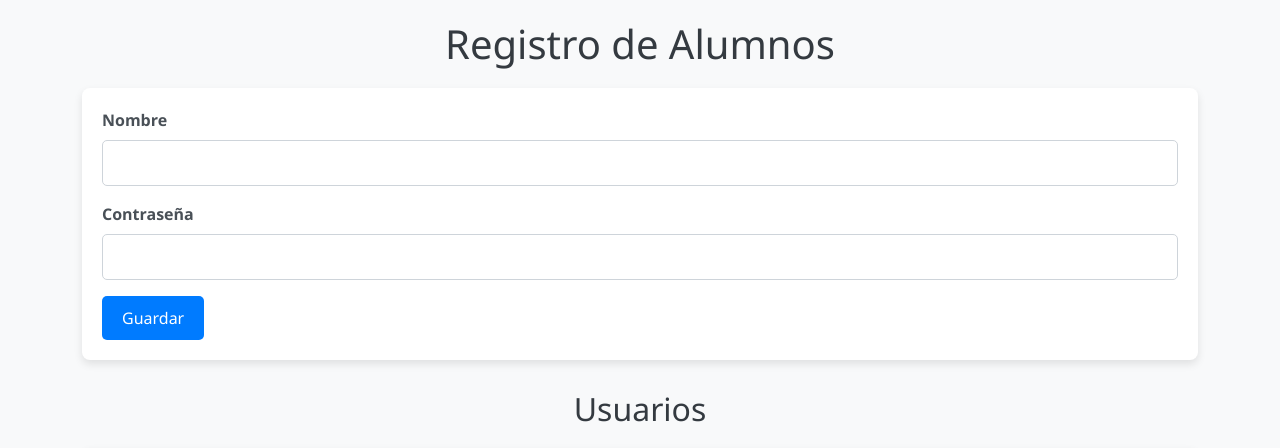
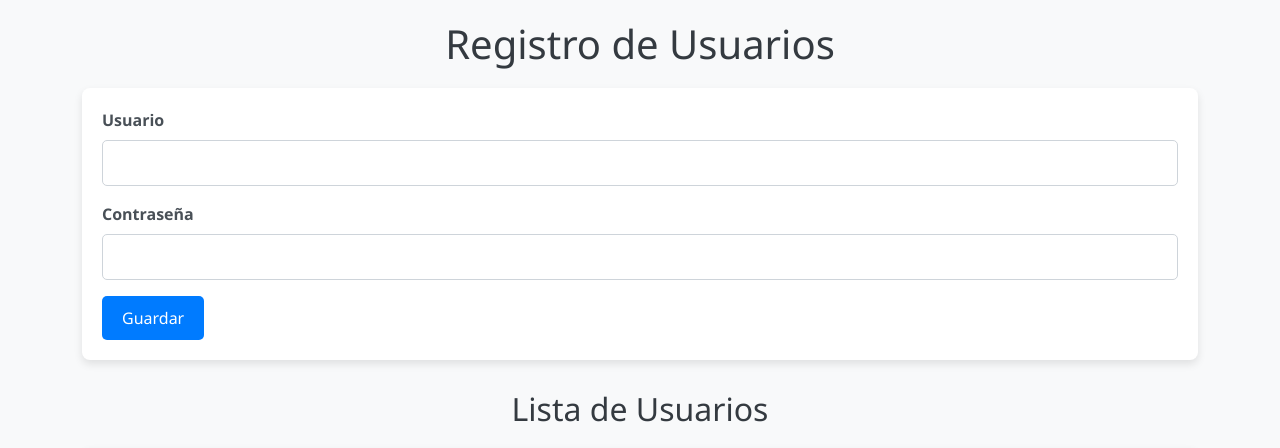
Before and after one commit to PAPELITO654/Flaskk, a Flask app: page / in a window 1280 px wide. Shown: the top 448 px of the page. Run offline with Flask 3, Linux system fonts and the light colour scheme; data that the repository does not hold is empty; some libraries are stand-ins or nearby versions.

Commit message:
Update app.html

```diff
--- a/templates/app.html
+++ b/templates/app.html
@@ -129,12 +129,12 @@
               </style>
 
     <div class="container">
-        <h1>Registro de Alumnos</h1>
+        <h1>Registro de Usuarios</h1>
 
         <!-- Formulario de registro -->
         <form id="formUsuario">
             <div class="mb-3">
-                <label for="txtUsuarioFA" class="form-label">Nombre</label>
+                <label for="txtUsuarioFA" class="form-label">Usuario</label>
                 <input type="text" class="form-control" id="txtUsuarioFA" name="txtUsuarioFA" required>
             </div>
             <div class="mb-3">
@@ -144,7 +144,7 @@
             <button type="submit" class="btn btn-primary">Guardar</button>
         </form>
 
-        <h2> Usuarios</h2>
+        <h2>Lista de Usuarios</h2>
         <table class="table table-sm">
             <thead>
                 <tr>
```
